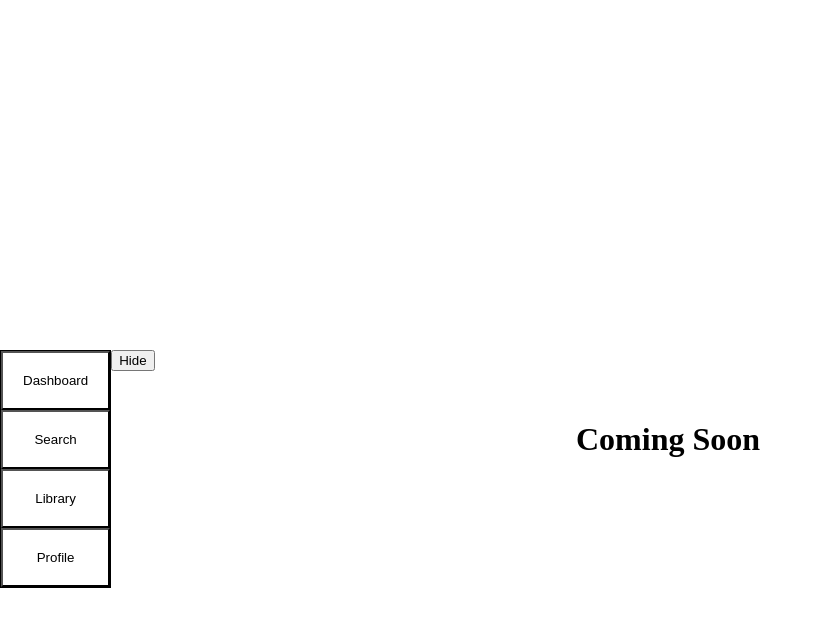
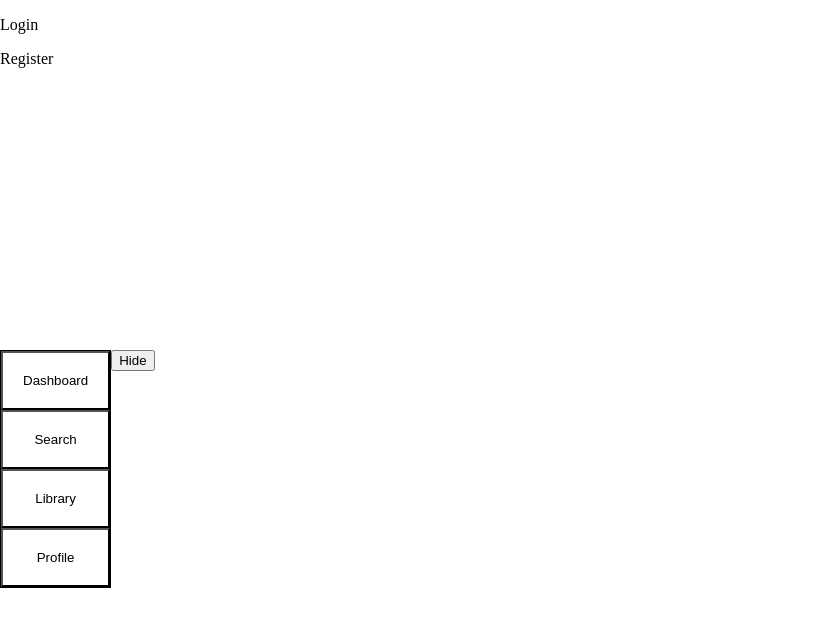
Before and after one commit to bpun1p/MERN-weather-app, a React (Create React App) app in the folder client/: page /dashboard in a window 1280 px wide. Shown: the top 626 px of the page, without its empty margins (0-822 px from the left). Built offline with nearby package versions, Linux system fonts and the light colour scheme.

Commit message:
added needed files for the frame work of Access

```diff
--- a/client/src/App.js
+++ b/client/src/App.js
@@ -1,10 +1,10 @@
 import React from 'react';
 import './App.css';
-import Search from './components/Weather/Weather';
-import Nav from './components/Navigation/Nav';
+import Search from './components/weather/Weather';
+import Nav from './components/navigation/Nav';
 import Dashboard from './components/dashboard/Dashboard';
 import Profile from './components/profile/Profile';
-import Library from './components/MyLibrary/MyLibrary';
+import Library from './components/myLibrary/MyLibrary';
 import { BrowserRouter, Routes, Route } from 'react-router-dom';
 
 function App() {
--- /dev/null
+++ b/client/src/components/access/AccessFrame.js
@@ -0,0 +1,17 @@
+import React from 'react';
+import Login from './Login';
+import Register from './Register';
+
+export default function AccessFrame() {
+
+  return(
+    <div>
+      <div>
+        <Login/>
+      </div>
+      <div>
+        <Register/>
+      </div>
+    </div>
+  )
+};
--- /dev/null
+++ b/client/src/components/access/Login.js
@@ -0,0 +1,9 @@
+import React from 'react';
+
+export default function Login() {
+  return(
+    <div>
+      <p>Login</p>
+    </div>
+  )
+}
--- /dev/null
+++ b/client/src/components/access/Register.js
@@ -0,0 +1,9 @@
+import React from 'react';
+
+export default function Login() {
+  return(
+    <div>
+      <p>Register</p>
+    </div>
+  )
+}
--- a/client/src/components/dashboard/Dashboard.js
+++ b/client/src/components/dashboard/Dashboard.js
@@ -1,10 +1,14 @@
 import React from 'react';
 import './Dashboard.css'
+import Access from '../access/AccessFrame';
 
 export default function Dashboard() {
   return (
-    <div className='dashboard'>
-      <h1 className='dashboard-heading'>Coming Soon</h1>
+    <div>
+      <Access/>
     </div>
+    // <div className='dashboard'>
+    //   <h1 className='dashboard-heading'>Coming Soon</h1>
+    // </div>
   );
 };
```
Also changed, not shown: client/src/components/access/AccessFrame.css (added), client/src/components/access/Login.css (added), client/src/components/access/Register.css (added).
